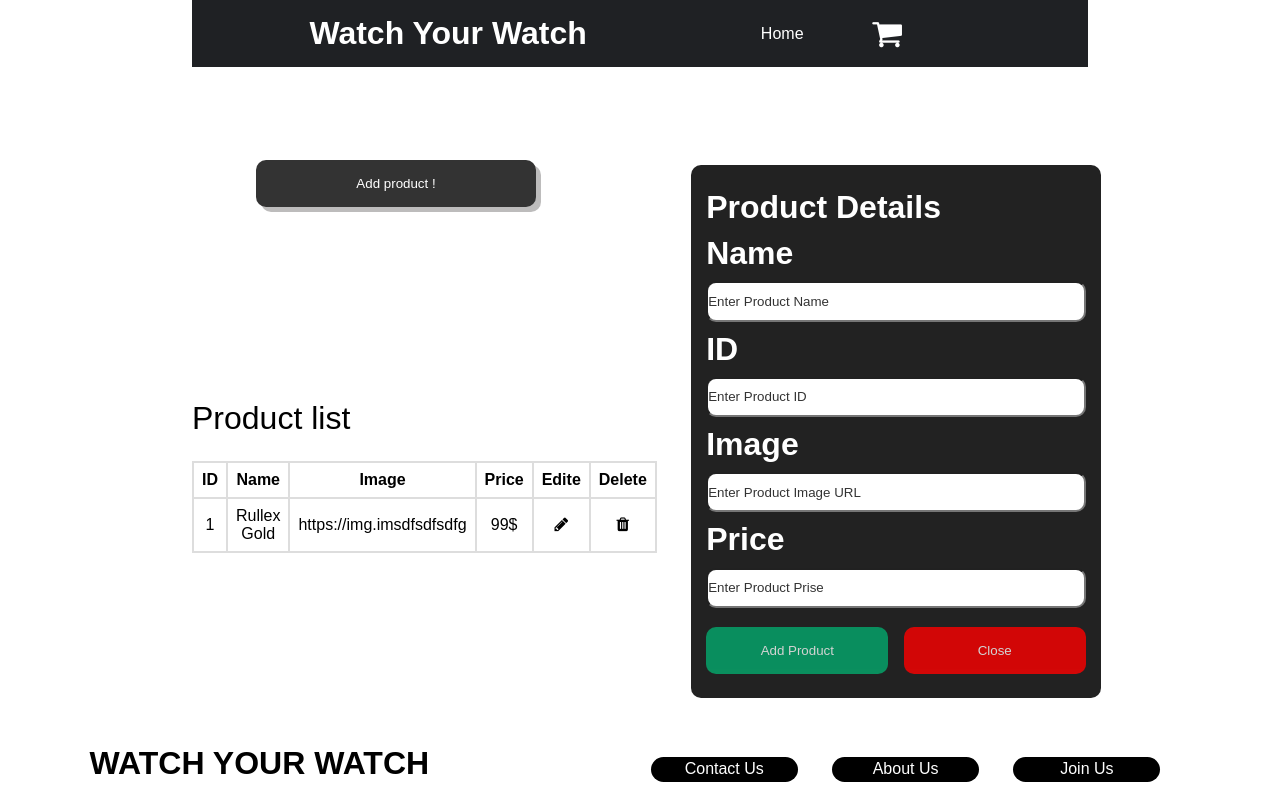
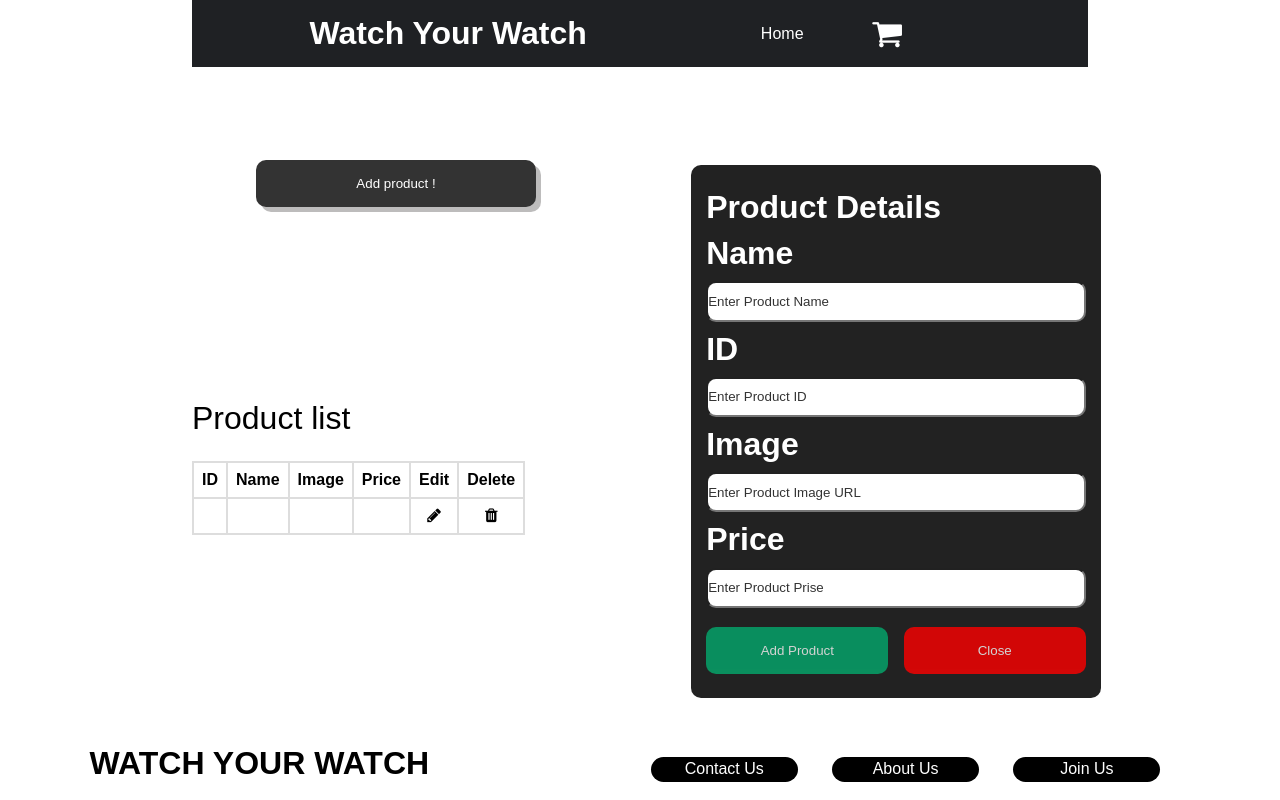
Before and after one commit to GSG-G10/Watch-Store, a website: page seller.html in a window 1280 px wide. Drawn offline with Linux system fonts and the light colour scheme; a web font is replaced by a local one.

Commit message:
Edit table style Relates #17

```diff
--- a/seller.html
+++ b/seller.html
@@ -54,23 +54,29 @@
     </div>
     <div class="container">
         <h1 class="table-title">Product list</h1>
-        <table class="table">
+        <table id="ProTable">
             <tbody>
                 <tr>
                     <th>ID</th>
                     <th>Name</th>
                     <th>Image</th>
                     <th>Price</th>
-                    <th>Edite</th>
+                    <th>Edit</th>
                     <th>Delete</th>
                 </tr>
                 <tr>
-                    <td>1</td>
-                    <td>Rullex Gold</td>
-                    <td>https://img.imsdfsdfsdfg</td>
-                    <td>99$</td>
-                    <td><i class="fa fa-pencil" aria-hidden="true"></i></td>
-                    <td><i class="fa fa-trash" aria-hidden="true"></i></td>
+                    <td id="ProductIDField"></td>
+                    <td id="ProductNameField"></td>
+                    <td id="ProductImgField"></td>
+                    <td id="ProductPriceField"></td>
+                    <td>
+                        <a class="openEdit"><i class="fa fa-pencil" aria-hidden="true"></i
+              ></a>
+                    </td>
+                    <td>
+                        <a class="DeleteButton"><i class="fa fa-trash" aria-hidden="true"></i
+              ></a>
+                    </td>
                 </tr>
             </tbody>
         </table>
@@ -85,6 +91,7 @@
             <a class="footer-list">Join Us</a>
         </div>
     </footer>
+    <script src="/scripts/logic.js"></script>
     <script src="/scripts/dom.js"></script>
 </body>
 
--- a/styles/seller.css
+++ b/styles/seller.css
@@ -173,7 +173,7 @@ h1 {
     margin-bottom: 3vh;
 }
 
-.table {
+#ProTable {
     max-width: 50%;
     font-family: var(--HammerSmith-Font);
     border-collapse: collapse;
```
